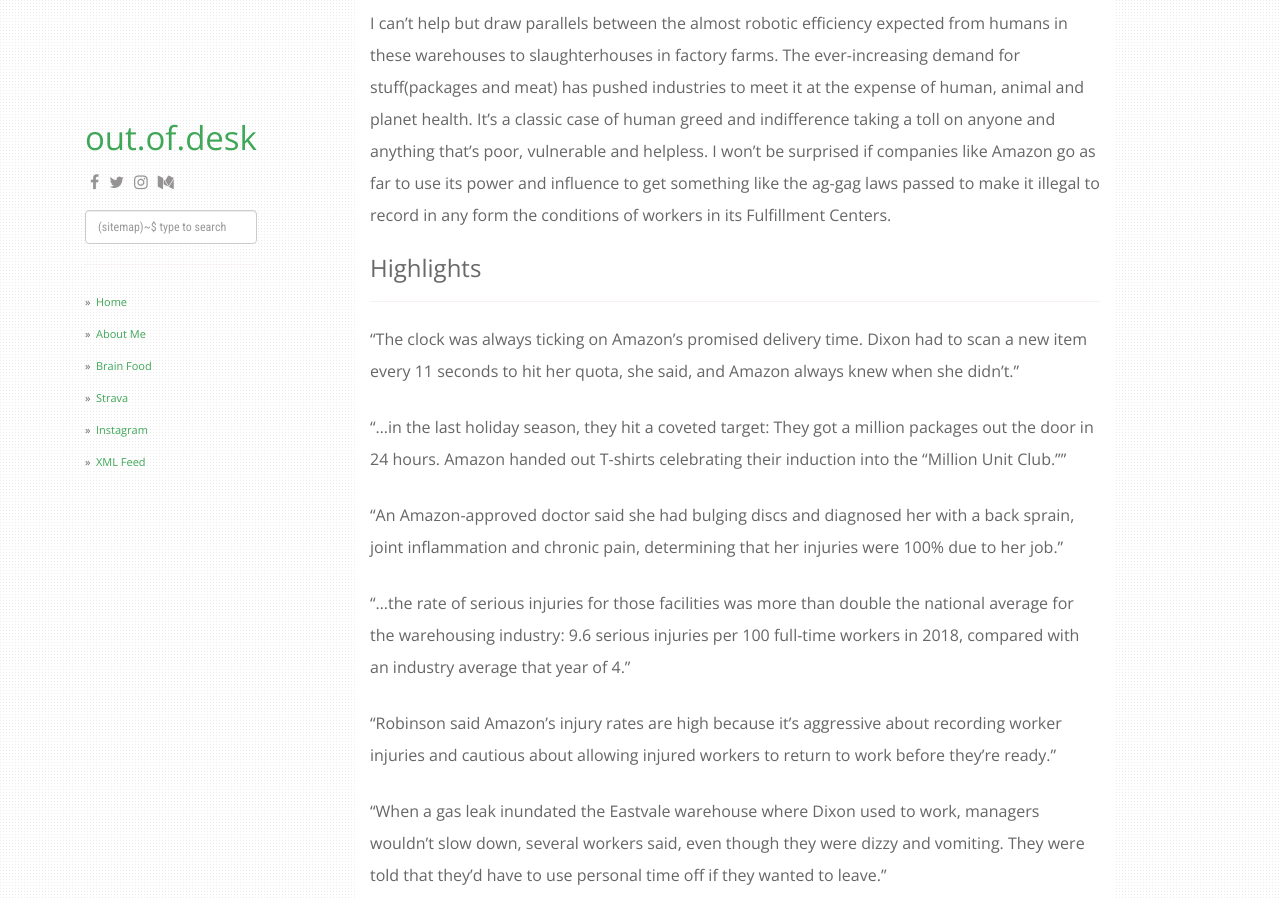
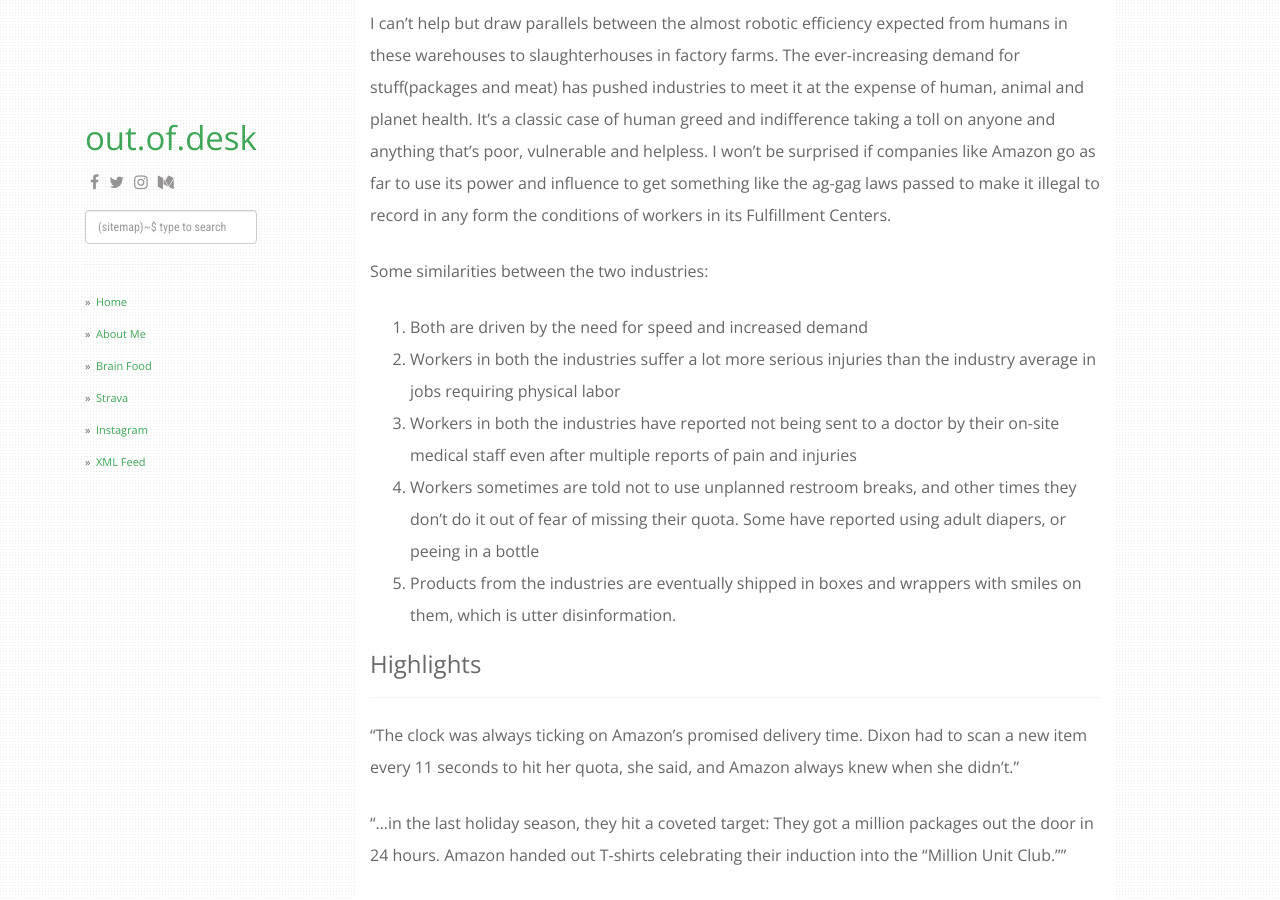
Before and after one commit to outofdesk/outofdesk.github.io, a Jekyll site: the page built from _posts/2019-11-28-summary-behind-the-smiles.md, in a window 1280 px wide and 900 px high, scrolled down 1797 px. Built offline with Jekyll 4.4.1, drawn with Linux system fonts in a browser that asks for light colours; nearby versions of some CDN libraries; some web fonts are replaced; some of the changed text lies outside the part shown.

Commit message:
update smiles

```diff
--- a/_posts/2019-11-28-summary-behind-the-smiles.md
+++ b/_posts/2019-11-28-summary-behind-the-smiles.md
@@ -36,6 +36,13 @@
 The case of the death of a worker in Indiana operating a forklift in the warehouse was covered up and people investigating pushed back by the higher officials all the way up to the Mayor.
 
 I can't help but draw parallels between the almost robotic efficiency expected from humans in these warehouses to slaughterhouses in factory farms. The ever-increasing demand for stuff(packages and meat) has pushed industries to meet it at the expense of human, animal and planet health. It's a classic case of human greed and indifference taking a toll on anyone and anything that's poor, vulnerable and helpless. I won't be surprised if companies like Amazon go as far to use its power and influence to get something like the ag-gag laws passed to make it illegal to record in any form the conditions of workers in its Fulfillment Centers.
+
+Some similarities between the two industries:
+1. Both are driven by the need for speed and increased demand
+2. Workers in both the industries suffer a lot more serious injuries than the industry average in jobs requiring physical labor
+3. Workers in both the industries have reported not being sent to a doctor by their on-site medical staff even after multiple reports of pain and injuries
+4. Workers sometimes are told not to use unplanned restroom breaks, and other times they don't do it out of fear of missing their quota. Some have reported using adult diapers, or peeing in a bottle
+5. Products from the industries are eventually shipped in boxes and wrappers with smiles on them, which is utter disinformation.
 
 ### Highlights
 
@@ -87,6 +94,14 @@
 
 "“You have to hold your pee or not make your rate. Which one you want to do?” Shrum said. “I had to make my rate.”"
 
+### Recommended Reading
+
+[Reveal -- Behind the Smiles: Amazon’s internal injury records expose the true toll of its relentless drive for speed](https://www.revealnews.org/article/behind-the-smiles)
+
+[NPR -- We Don't Know How Many Workers Are Injured At Slaughterhouses. Here's Why](https://www.npr.org/sections/thesalt/2016/05/25/479509221/we-dont-know-how-many-workers-are-injured-at-slaughterhouses-heres-why)
+
+[The Guardian -- Two amputations a week: the cost of working in a US meat plant](https://www.theguardian.com/environment/2018/jul/05/amputations-serious-injuries-us-meat-industry-plant)
+
 *****
 
 If you enjoyed the post, feel free to share it on social media. If you have any questions or comments about the post, send me a message on any of my social media profiles, or email me at *contact.outofdesk [at] gmail [dot] com*
```
Also changed, not shown: 3 other files.
